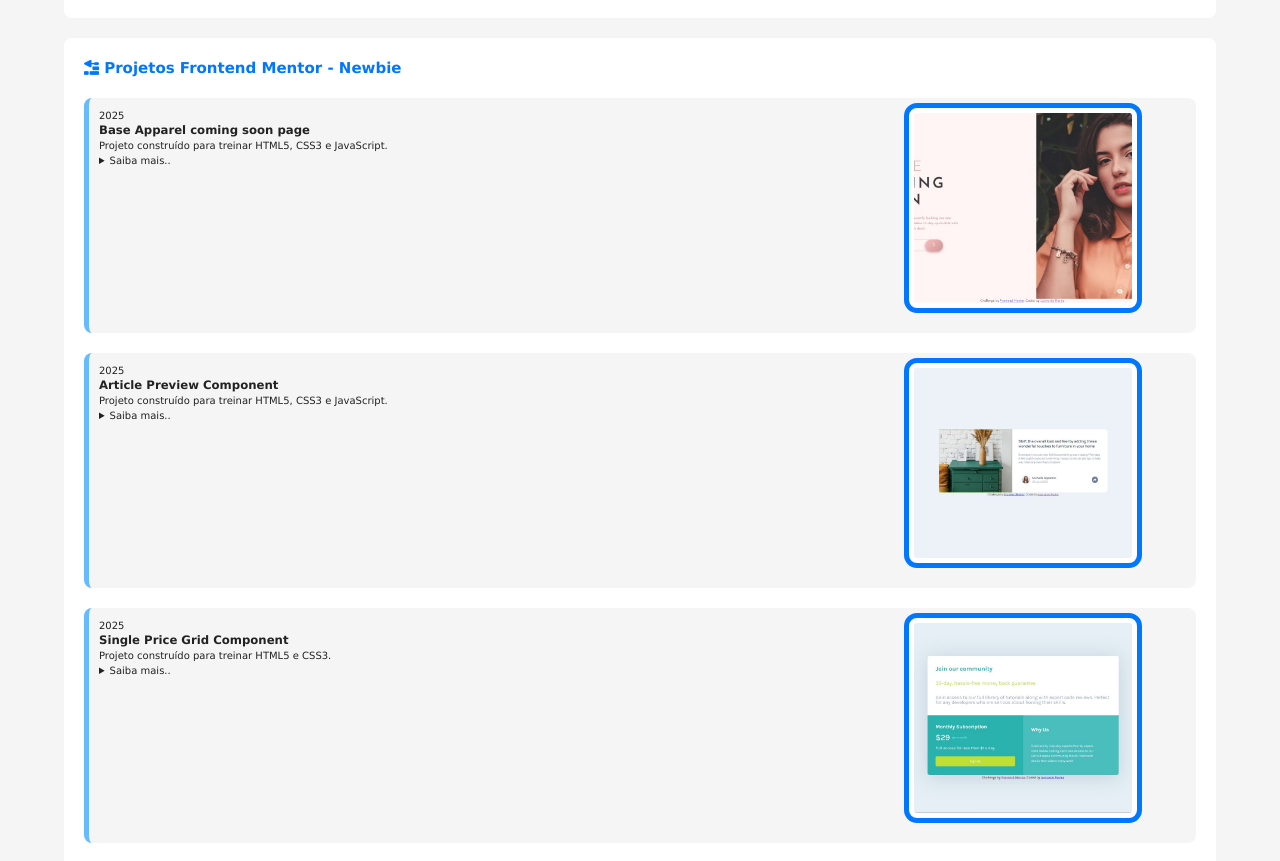
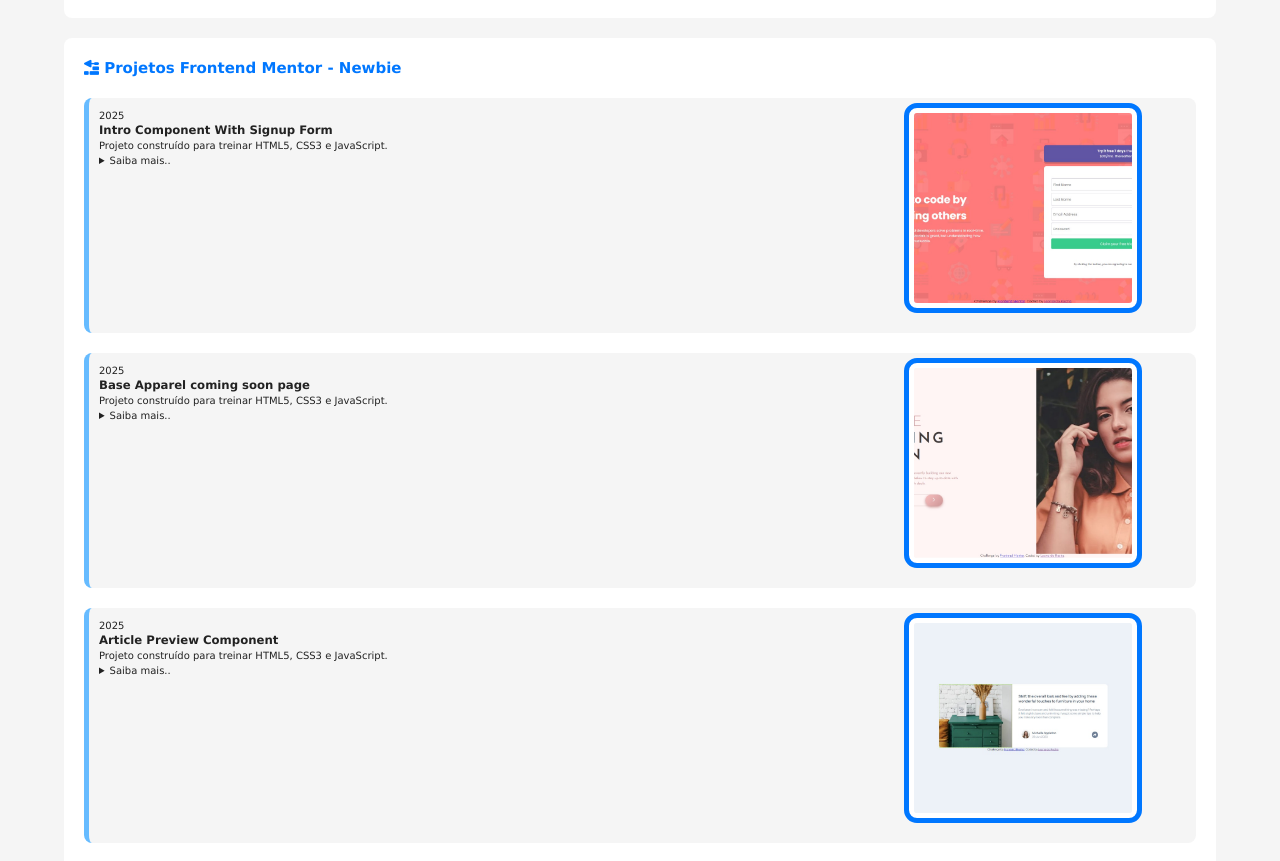
Before and after one commit to Leoemanuel21/Portfolio, a plain HTML site: page index.html in a window 1280 px wide. Shown: the part 2300-3161 px from the top of the page. Drawn offline with Linux system fonts and the light colour scheme.

Commit message:
add projeto 19

```diff
--- a/index.html
+++ b/index.html
@@ -526,7 +526,7 @@
 
                     <div class="projeto"> <!-- Projeto 18 -->
                         <a href="https://leoemanuel21.github.io/Base-Apparel-coming-soon-page/" target="_blank">
-                            <img src="imagens/Frontend Mentor/Iniciante/Base Apparel coming soon page.jpg" alt="Projeto 17" class="foto">
+                            <img src="imagens/Frontend Mentor/Iniciante/Base Apparel coming soon page.jpg" alt="Projeto 18" class="foto">
                         </a>
                         <div class="projeto-info">
                             <p class="periodo">2025</p>
@@ -535,6 +535,21 @@
                             <details class="descrição">
                                 <summary>Saiba mais..</summary>
                                 <p>Este layout parece bastante simples, mas contém alguns detalhes interessantes que testarão suas habilidades em CSS. Você também poderá praticar validação básica de formulários.</p>
+                            </details>
+                        </div>
+                    </div>
+
+                    <div class="projeto"> <!-- Projeto 19 -->
+                        <a href="https://leoemanuel21.github.io/intro-component-with-signup-form/" target="_blank">
+                            <img src="imagens/Frontend Mentor/Iniciante/intro component with signup form.jpg" alt="Projeto 19" class="foto">
+                        </a>
+                        <div class="projeto-info">
+                            <p class="periodo">2025</p>
+                            <h3 class="titulo">Intro Component With Signup Form</h3>
+                            <p>Projeto construído para treinar HTML5, CSS3 e JavaScript.</p>
+                            <details class="descrição">
+                                <summary>Saiba mais..</summary>
+                                <p>Pratique a criação de um formulário de inscrição completo com validação do lado do cliente usando JavaScript.</p>
                             </details>
                         </div>
                     </div>
```
